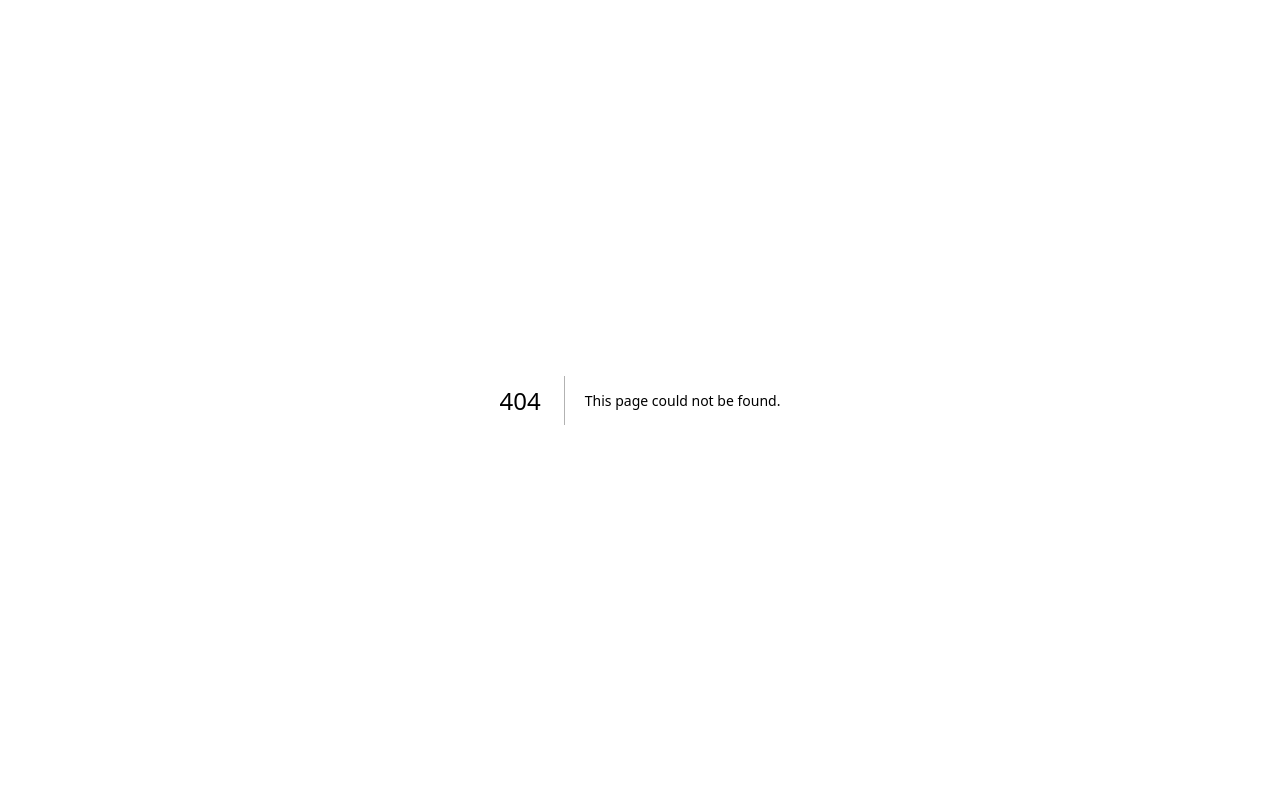
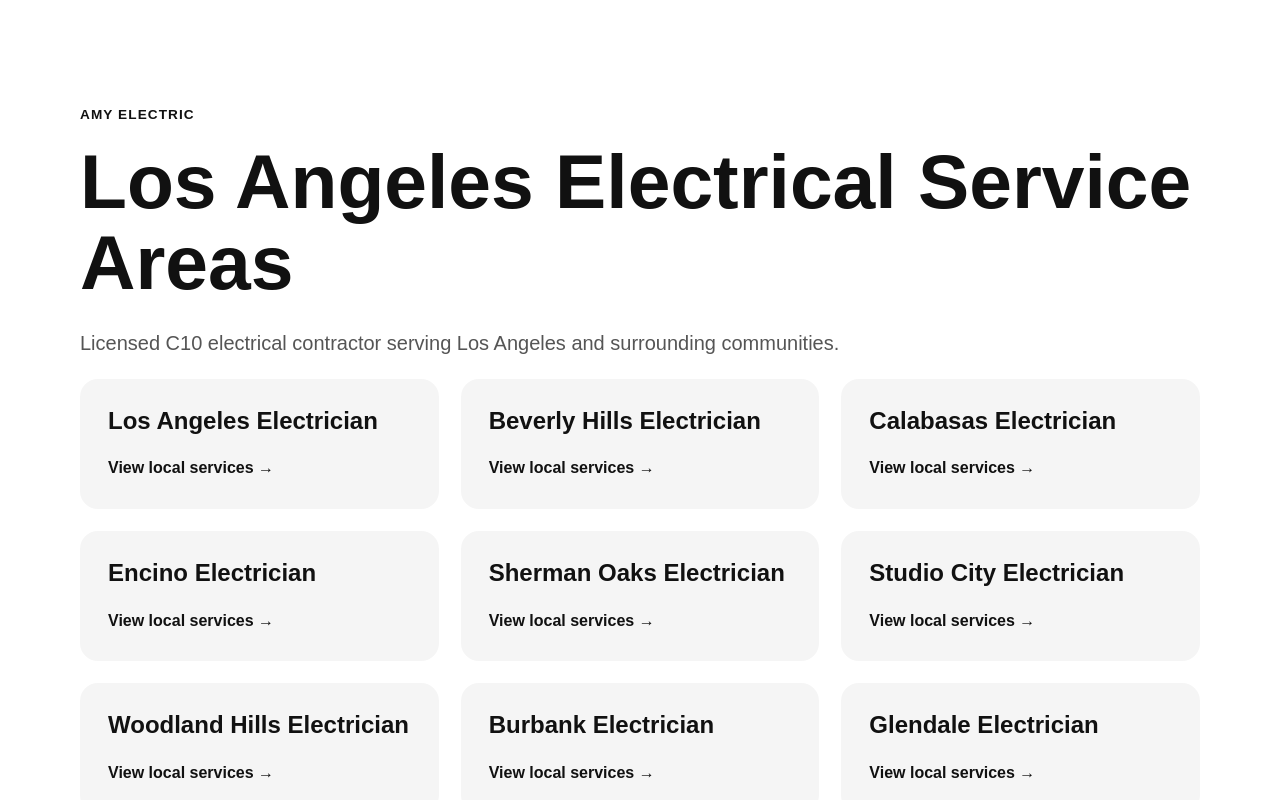
Before and after one commit to amiedri74/amyelectric, a Next.js app: page /cities in a window 1280 px wide. Before the commit this address had no page. Shown: the top 800 px of the page. Built offline with nearby package versions, Linux system fonts and the light colour scheme.

Commit message:
Add local service area index

```diff
--- /dev/null
+++ b/pages/cities/index.js
@@ -0,0 +1,46 @@
+import Head from 'next/head'
+import Link from 'next/link'
+
+const cities = [
+  ['Los Angeles', 'los-angeles-electrician'],
+  ['Beverly Hills', 'beverly-hills-electrician'],
+  ['Calabasas', 'calabasas-electrician'],
+  ['Encino', 'encino-electrician'],
+  ['Sherman Oaks', 'sherman-oaks-electrician'],
+  ['Studio City', 'studio-city-electrician'],
+  ['Woodland Hills', 'woodland-hills-electrician'],
+  ['Burbank', 'burbank-electrician'],
+  ['Glendale', 'glendale-electrician'],
+  ['Pasadena', 'pasadena-electrician'],
+  ['North Hollywood', 'north-hollywood-electrician'],
+  ['West Los Angeles', 'west-los-angeles-electrician'],
+  ['Santa Monica', 'santa-monica-electrician']
+]
+
+export default function Cities() {
+  return (
+    <>
+      <Head>
+        <title>Service Areas | Amy Electric Los Angeles</title>
+        <meta name="description" content="Amy Electric provides licensed electrical services and EV charger installation throughout Los Angeles and surrounding communities." />
+        <link rel="canonical" href="https://www.amyelectric.com/cities" />
+      </Head>
+      <main className="page">
+        <div className="container">
+          <p className="eyebrow">Amy Electric</p>
+          <h1>Los Angeles Electrical Service Areas</h1>
+          <p className="lead">Licensed C10 electrical contractor serving Los Angeles and surrounding communities.</p>
+          <div className="grid">
+            {cities.map(([city, slug]) => (
+              <Link className="card" key={slug} href={`/cities/${slug}`}>
+                <h2>{city} Electrician</h2>
+                <span>View local services →</span>
+              </Link>
+            ))}
+          </div>
+          <p className="contact-line"><a href="tel:18183025614">Call (818) 302-5614</a></p>
+        </div>
+      </main>
+    </>
+  )
+}
```
